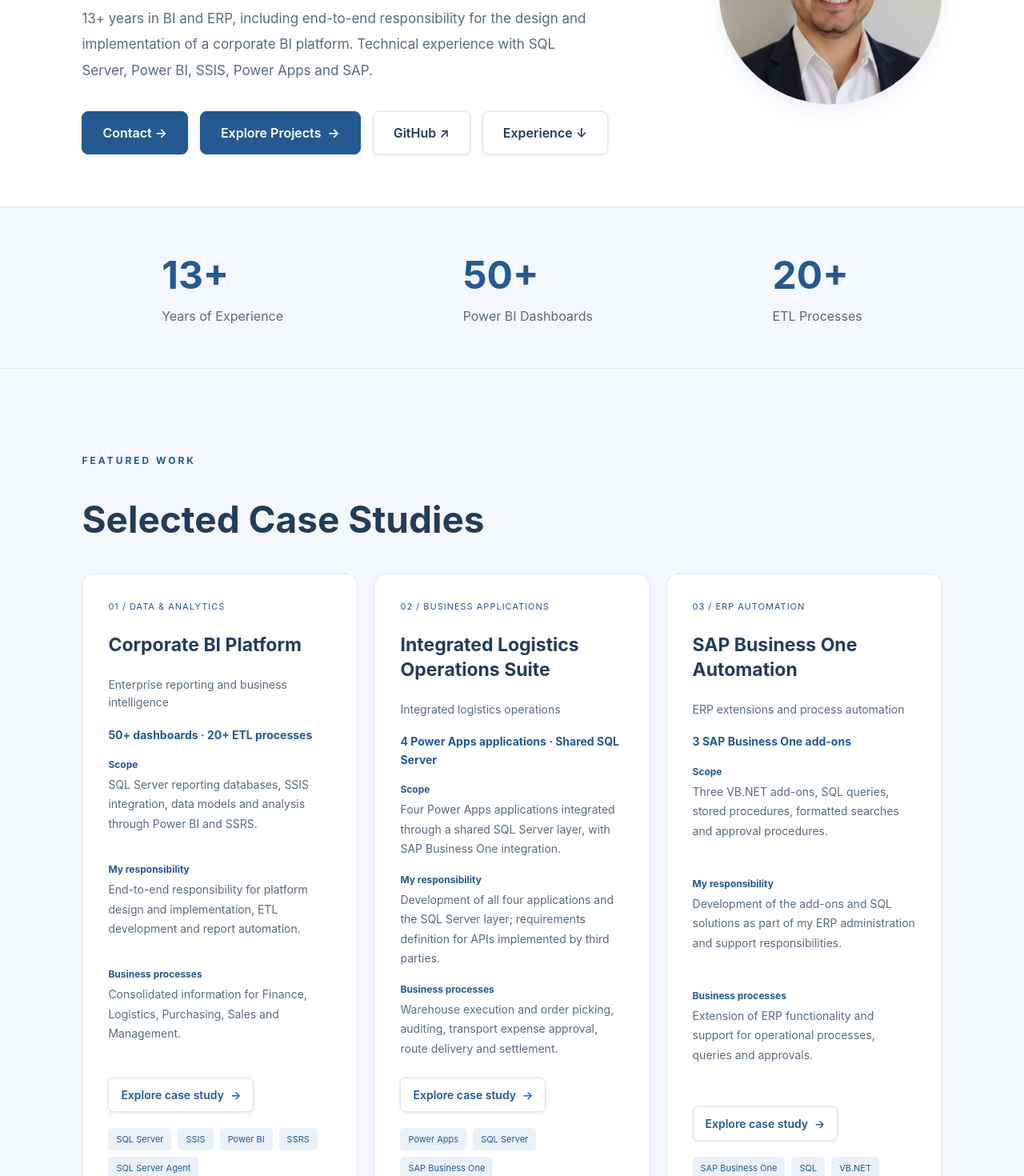
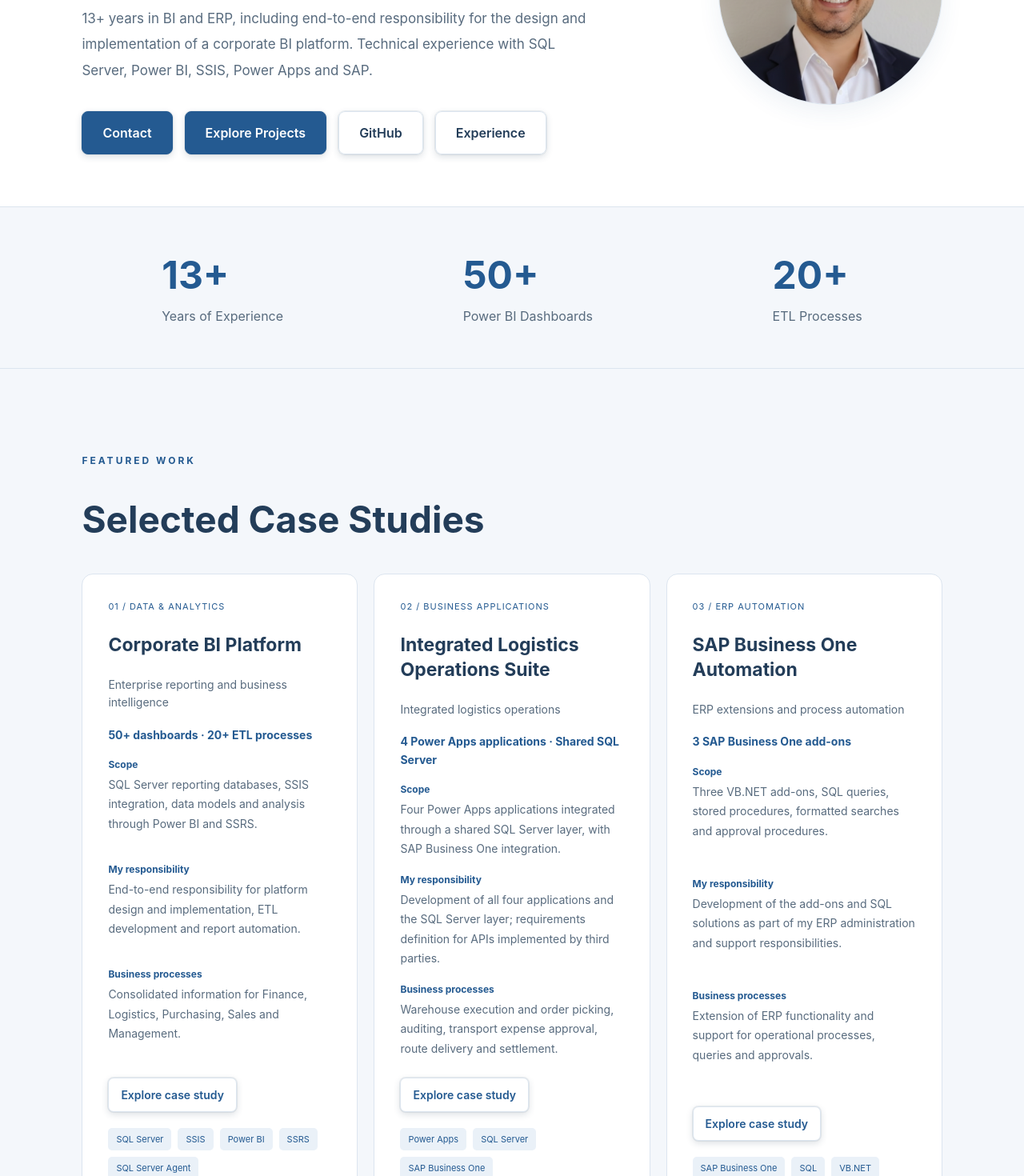
Before and after one commit to andresrossil/andresrossil.github.io, a React (Vite) app: page / in a window 1280 px wide. Shown: the part 400-1870 px from the top of the page at 80% size. Built offline with nearby package versions, Linux system fonts and the light colour scheme.

Commit message:
Remove button arrows and strengthen centered control styling

```diff
--- a/src/App.css
+++ b/src/App.css
@@ -745,12 +745,13 @@ body .nav-links > a, body .enterprise-links a, body .warehouse-app-header > a {
   text-align: center;
   justify-content: center;
   align-items: center;
-  box-shadow: 0 2px 5px #233d5914, 0 0 0 1px #233d5909;
+  display: inline-flex;
+  box-shadow: 0 3px 8px #233d5929, 0 0 0 1px #233d5914;
 }
 body :is(.portfolio, .warehouse-app) button:not(:disabled):hover,
 body a:is(.primary, .secondary, .back-projects, .case-link):hover,
 body .nav-links > a:hover, body .enterprise-links a:hover, body .warehouse-app-header > a:hover {
-  box-shadow: 0 3px 8px #233d5924, 0 0 0 1px #233d5912;
+  box-shadow: 0 5px 12px #233d5938, 0 0 0 1px #233d5920;
 }
 body .actions a, body a.contact-button { display: inline-flex; gap: 8px; }
 .cts-filters { grid-template-columns:repeat(auto-fit,minmax(150px,1fr)); }
@@ -790,3 +791,10 @@ body .actions a, body a.contact-button { display: inline-flex; gap: 8px; }
  .contact-actions a{max-width:100%;padding:14px 18px}
  .footer-bottom{font-size:11px;text-align:center}
 }
+
+/* Presentation actions and module links follow the shared button style. */
+body .wp-control, body .ilos-nav a {
+ display:inline-flex;align-items:center;justify-content:center;text-align:center;
+ box-shadow:0 3px 8px #233d5929,0 0 0 1px #233d5914;
+}
+body .ilos-nav a:hover {box-shadow:0 5px 12px #233d5938,0 0 0 1px #233d5920}
--- a/src/App.tsx
+++ b/src/App.tsx
@@ -154,11 +154,11 @@ function App() {
   }, [hash, caseIndex])
 
   if (caseIndex === 0 && hash.endsWith('?cts')) {
-    return <main className="warehouse-app"><header className="warehouse-app-header"><a href="#/projects/corporate-bi-platform">← {language === 'EN' ? 'Back to case study' : 'Volver al caso'}</a><div className="language-switch" role="group" aria-label="Language / Idioma">{(['ES','EN'] as const).map(option=><button key={option} className={`language-btn ${language===option?'active':''}`} aria-pressed={language===option} onClick={()=>setLanguage(option)}>{option}</button>)}</div></header><CTSDashboard language={language}/></main>
+    return <main className="warehouse-app"><header className="warehouse-app-header"><a href="#/projects/corporate-bi-platform">{language === 'EN' ? 'Back to case study' : 'Volver al caso'}</a><div className="language-switch" role="group" aria-label="Language / Idioma">{(['ES','EN'] as const).map(option=><button key={option} className={`language-btn ${language===option?'active':''}`} aria-pressed={language===option} onClick={()=>setLanguage(option)}>{option}</button>)}</div></header><CTSDashboard language={language}/></main>
   }
 
   if (caseIndex === 0 && (hash.endsWith('?warehouse') || hash.endsWith('?demo'))) {
-    return <main className="warehouse-app"><header className="warehouse-app-header"><a href="#/projects/corporate-bi-platform">← {language === 'EN' ? 'Back to case study' : 'Volver al caso'}</a><div className="language-switch" role="group" aria-label="Language / Idioma">{(['ES','EN'] as const).map(option=><button key={option} className={`language-btn ${language===option?'active':''}`} aria-pressed={language===option} onClick={()=>setLanguage(option)}>{option}</button>)}</div></header><WarehouseDemo language={language}/></main>
+    return <main className="warehouse-app"><header className="warehouse-app-header"><a href="#/projects/corporate-bi-platform">{language === 'EN' ? 'Back to case study' : 'Volver al caso'}</a><div className="language-switch" role="group" aria-label="Language / Idioma">{(['ES','EN'] as const).map(option=><button key={option} className={`language-btn ${language===option?'active':''}`} aria-pressed={language===option} onClick={()=>setLanguage(option)}>{option}</button>)}</div></header><WarehouseDemo language={language}/></main>
   }
 
   if (caseIndex === 1) {
@@ -177,13 +177,13 @@ function App() {
           </div>
         </nav>
         <section className="content project-detail">
-          <a className="back-projects" href="#proyectos">← {language === 'EN' ? 'Back to projects' : 'Volver a proyectos'}</a>
+          <a className="back-projects" href="#proyectos">{language === 'EN' ? 'Back to projects' : 'Volver a proyectos'}</a>
           <p className="eyebrow">{project.category}</p>
           <h1>{project.title}</h1>
           <p className="section-description">{project.description}</p>
           <strong className="case-highlight">{caseStudy.highlight}</strong>
-          {caseIndex === 0 && <p><a className="back-projects" href="#/projects/corporate-bi-platform?warehouse">{language === 'EN' ? 'View Warehouse Operations Analytics' : 'Ver analítica de operaciones de almacén'} ↓</a></p>}
-          {caseIndex === 0 && <p><a className="back-projects" href="#/projects/corporate-bi-platform?cts">{language === 'EN' ? 'View Cost to Serve' : 'Ver Cost to Serve'} →</a></p>}
+          {caseIndex === 0 && <p><a className="back-projects" href="#/projects/corporate-bi-platform?warehouse">{language === 'EN' ? 'View Warehouse Operations Analytics' : 'Ver analítica de operaciones de almacén'}</a></p>}
+          {caseIndex === 0 && <p><a className="back-projects" href="#/projects/corporate-bi-platform?cts">{language === 'EN' ? 'View Cost to Serve' : 'Ver Cost to Serve'}</a></p>}
           <dl className="case-overview">
             <div><dt>{background.objective}</dt><dd>{caseStudy.objective}</dd></div>
             <div><dt>{background.solution}</dt><dd>{caseStudy.solution}</dd></div>
@@ -191,7 +191,7 @@ function App() {
           </dl>
           {caseIndex === 0 && <><BIArchitecture language={language} /></>}
           <div className="project-technologies">{project.technologies.map(tech => <span key={tech}>{tech}</span>)}</div>
-          <a className="secondary contact-button" href="#proyectos">← {language === 'EN' ? 'Back to projects' : 'Volver a proyectos'}</a>
+          <a className="secondary contact-button" href="#proyectos">{language === 'EN' ? 'Back to projects' : 'Volver a proyectos'}</a>
         </section>
       </main>
     )
@@ -244,9 +244,9 @@ function App() {
           <p className="description">{t.intro}</p>
 
           <div className="actions">
-            <a className="primary" href="mailto:nestorrossil@hotmail.com">{language==='ES'?'Contactar':'Contact'} →</a>
+            <a className="primary" href="mailto:nestorrossil@hotmail.com">{language==='ES'?'Contactar':'Contact'}</a>
             <a className="primary" href="#proyectos">
-              {t.explore} <span aria-hidden="true">→</span>
+              {t.explore}
             </a>
 
             <a
@@ -255,10 +255,10 @@ function App() {
               target="_blank"
               rel="noopener noreferrer"
             >
-              GitHub ↗
+              GitHub
             </a>
             <a className="secondary" href="#experiencia" onClick={e=>{e.preventDefault();document.getElementById('experiencia')?.scrollIntoView({behavior:'smooth'})}}>
-              {language==='ES'?'Experiencia':'Experience'} ↓
+              {language==='ES'?'Experiencia':'Experience'}
             </a>
           </div>
         </div>
@@ -312,7 +312,7 @@ function App() {
               </dl>
 
               <a className="case-link" href={`#/projects/${projectRoutes[index]}`}>
-                {background.readCase} <span aria-hidden="true">→</span>
+                {background.readCase}
               </a>
 
               <div className="project-technologies">
@@ -368,7 +368,7 @@ function App() {
           className="primary contact-button"
           href="mailto:nestorrossil@hotmail.com"
         >
-          {t.contactButton} →
+          {t.contactButton}
         </a>
         <a
           className="secondary contact-button"
@@ -376,7 +376,7 @@ function App() {
           target="_blank"
           rel="noopener noreferrer"
         >
-          LinkedIn ↗
+          LinkedIn
         </a>
         </div>
 
--- a/src/LogisticsCase.tsx
+++ b/src/LogisticsCase.tsx
@@ -51,7 +51,7 @@ const content = {
 export default function LogisticsCase({language}:{language:'EN'|'ES'}) {
  const t=content[language]
  return <section className="content project-detail ilos">
-  <a className="back-projects" href="#proyectos">← {t.back}</a>
+  <a className="back-projects" href="#proyectos">{t.back}</a>
   <p className="eyebrow">{t.eyebrow}</p><h1>Integrated Logistics Operations Suite</h1>
   <p className="section-description">{t.intro}</p>
   <div className="project-technologies">{['Power Apps','SQL Server','SAP Business One','APIs'].map(x=><span key={x}>{x}</span>)}</div>
@@ -68,7 +68,7 @@ export default function LogisticsCase({language}:{language:'EN'|'ES'}) {
   <section><h2>{t.gallery}</h2></section>
   {t.apps.map(app=><section className="ilos-module" id={`ilos-${app.id}`} key={app.id}><p className="eyebrow">POWER APPS</p><h2>{app.title}</h2><p>{app.text}</p>{app.id==='warehouse'?<WarehousePreview language={language}/>:<LogisticsPreview language={language} app={app.id as 'auditing'|'freight'|'delivery'}/>}</section>)}
   <section className="ilos-role"><h2>{t.scopeTitle}</h2><p>{t.scope}</p></section>
-  <a className="back-projects" href="#proyectos">← {t.back}</a>
+  <a className="back-projects" href="#proyectos">{t.back}</a>
   <p className="ilos-endnote">{language==='ES'?'Interfaces reconstruidas a partir de aplicaciones reales desarrolladas en Power Apps.':'Interfaces reconstructed from real applications developed in Power Apps.'}</p>
  </section>
 }
--- a/src/WarehousePreview.tsx
+++ b/src/WarehousePreview.tsx
@@ -10,10 +10,10 @@ export default function WarehousePreview({language}:{language:'EN'|'ES'}) {
   <header className="wp-header"><div className="wp-mark" aria-hidden="true">▦</div><div><span>WAREHOUSE OPERATIONS</span><h3>{es?'Control de operaciones':'Operations workspace'}</h3></div><span className="wp-site">CD-01 · {es?'Almacén central':'Central warehouse'}</span></header>
   <div className="wp-layout"><nav className="wp-nav" aria-label={es?'Pantallas de Warehouse':'Warehouse screens'}>{titles.map((t,i)=><button type="button" key={t} onClick={()=>setScreen(i)} aria-current={screen===i?'page':undefined}><span>0{i+1}</span>{t}</button>)}</nav>
   <section className="wp-screen" aria-label={titles[screen]}><div className="wp-title"><div><span>{es?'OPERACIÓN DE ALMACÉN':'WAREHOUSE EXECUTION'}</span><h3>{titles[screen]}</h3></div></div>
-  {screen===0&&<><div className="wp-fields">{field(es?'Centro de distribución':'Distribution center','CD-01')}{field(es?'Ubicación':'Location','A-03-02')}{field(es?'Pasillo':'Aisle','A-03')}{field(es?'Código de barras':'Barcode','7500000000017')}{field('SKU','SKU-001')}{field(es?'Nombre':'Name',es?'Producto A · presentación 12 u.':'Product A · 12-unit pack')}</div><div className="wp-quantity">{field(es?'Cajas':'Cases','12')}{field(es?'Paquetes':'Packs','0')}{field(es?'Unidades':'Units','0')}</div><div className="wp-actions"><span className="wp-control">{es?'Ubicación o SKU incorrectos':'Incorrect location or SKU'}</span><span className="wp-control wp-primary">{es?'Siguiente':'Next'} →</span></div></>}
-  {screen===1&&<><div className="wp-fields">{field(es?'Unidad de despacho':'Dispatch unit','CAM-014')}{field(es?'Categoría':'Category',es?'Abarrotes':'Grocery')}{field(es?'Código de barras':'Barcode','7500000000017')}{field(es?'Área':'Area','A-03')}{field('SKU','SKU-001')}{field(es?'Nombre':'Name',es?'Producto A · presentación 12 u.':'Product A · 12-unit pack')}</div><div className="wp-quantity">{field(es?'Cajas':'Cases','12')}{field(es?'Paquetes':'Packs','0')}{field(es?'Unidades':'Units','0')}</div><div className="wp-actions"><span className="wp-control wp-primary">{es?'Siguiente':'Next'} →</span></div></>}
+  {screen===0&&<><div className="wp-fields">{field(es?'Centro de distribución':'Distribution center','CD-01')}{field(es?'Ubicación':'Location','A-03-02')}{field(es?'Pasillo':'Aisle','A-03')}{field(es?'Código de barras':'Barcode','7500000000017')}{field('SKU','SKU-001')}{field(es?'Nombre':'Name',es?'Producto A · presentación 12 u.':'Product A · 12-unit pack')}</div><div className="wp-quantity">{field(es?'Cajas':'Cases','12')}{field(es?'Paquetes':'Packs','0')}{field(es?'Unidades':'Units','0')}</div><div className="wp-actions"><span className="wp-control">{es?'Ubicación o SKU incorrectos':'Incorrect location or SKU'}</span><span className="wp-control wp-primary">{es?'Siguiente':'Next'}</span></div></>}
+  {screen===1&&<><div className="wp-fields">{field(es?'Unidad de despacho':'Dispatch unit','CAM-014')}{field(es?'Categoría':'Category',es?'Abarrotes':'Grocery')}{field(es?'Código de barras':'Barcode','7500000000017')}{field(es?'Área':'Area','A-03')}{field('SKU','SKU-001')}{field(es?'Nombre':'Name',es?'Producto A · presentación 12 u.':'Product A · 12-unit pack')}</div><div className="wp-quantity">{field(es?'Cajas':'Cases','12')}{field(es?'Paquetes':'Packs','0')}{field(es?'Unidades':'Units','0')}</div><div className="wp-actions"><span className="wp-control wp-primary">{es?'Siguiente':'Next'}</span></div></>}
   {screen===2&&<><div className="wp-fields">{field(es?'Camión':'Truck','CAM-014')}{field('SKU','SKU-001')}{field(es?'Nombre':'Name',es?'Producto A · presentación 12 u.':'Product A · 12-unit pack')}{field(es?'Ubicación':'Location','A-03-02')}</div><div className="wp-comparison"><div>{es?'Picking · cajas':'Picking · cases'}<strong>12</strong></div><div>{es?'Físico · cajas':'Physical · cases'}<strong>11</strong></div><div className="wp-difference">{es?'Diferencia · cajas':'Difference · cases'}<strong>−1</strong></div></div><div className="wp-actions"><span className="wp-control wp-success">{es?'Corregido':'Corrected'}</span><span className="wp-control wp-error">{es?'Error de revisión':'Review error'}</span></div></>}
-  <footer className="wp-footer"><span>0{screen+1} / 03</span><div><button type="button" disabled={screen===0} onClick={()=>setScreen(s=>s-1)}>← {es?'Anterior':'Previous'}</button><button type="button" disabled={screen===2} onClick={()=>setScreen(s=>s+1)}>{es?'Ver siguiente pantalla':'View next screen'} →</button></div></footer>
+  <footer className="wp-footer"><span>0{screen+1} / 03</span><div><button type="button" disabled={screen===0} onClick={()=>setScreen(s=>s-1)}>{es?'Anterior':'Previous'}</button><button type="button" disabled={screen===2} onClick={()=>setScreen(s=>s+1)}>{es?'Ver siguiente pantalla':'View next screen'}</button></div></footer>
   </section></div>
  </div>
 }
```
Also changed, not shown: src/LogisticsPreview.tsx (+2 -2 lines).
